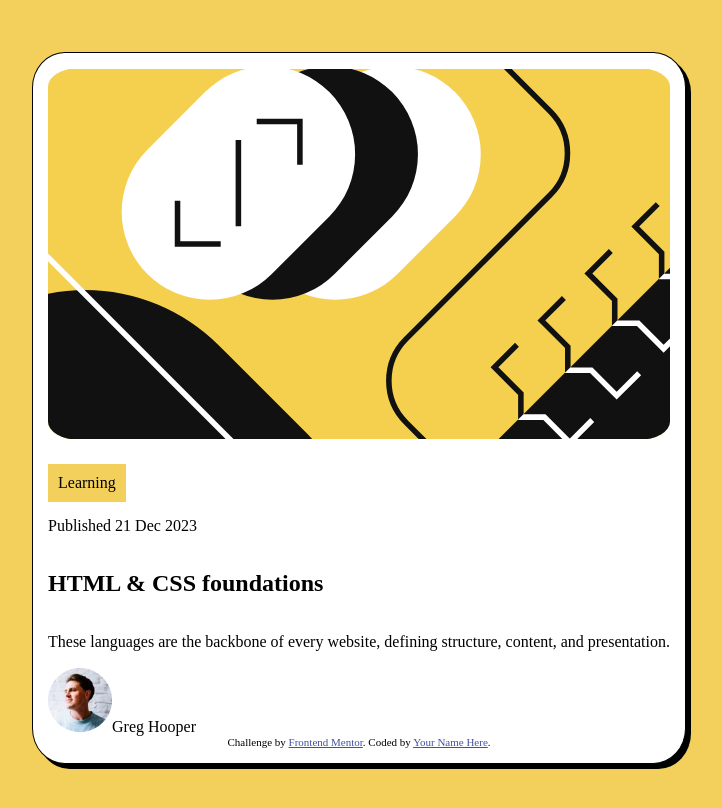
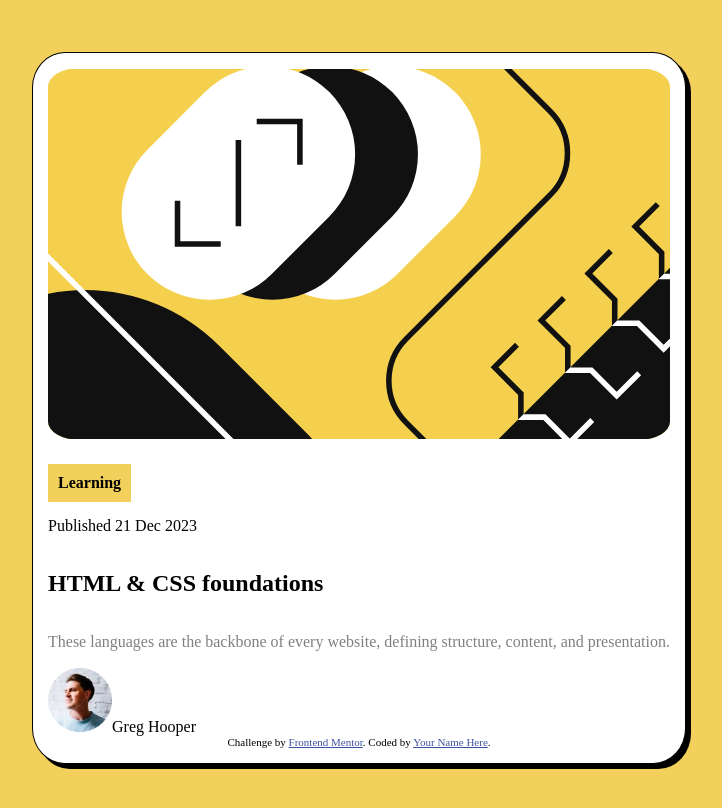
Before and after one commit to SharmarAndrey/blog-preview-card-main, a plain HTML site: page index.html in a window 1280 px wide. Shown: the whole page, without its empty margins (281-1003 px from the left). Drawn offline with Linux system fonts and the light colour scheme.

Commit message:
Font color

```diff
--- a/style.css
+++ b/style.css
@@ -7,6 +7,9 @@ body {
 	justify-content: center;
 	align-items: center;
 	height: 100vh;
+	font-family: figtree;
+	font-weight: 500;
+
 }
 .section {
 	text-align: center;
@@ -30,6 +33,7 @@ h1 {
 	display: flex;
 	width: max-content;
 	padding: 10px;
+	font-weight: 800;
 }
 .published {
 	padding-top: 15px;
@@ -43,4 +47,6 @@ h1 {
 .container p {
 	text-align: start;
 	font-size: 16px;
+	color: hsl(0, 0%, 50%);
+
 }
```
